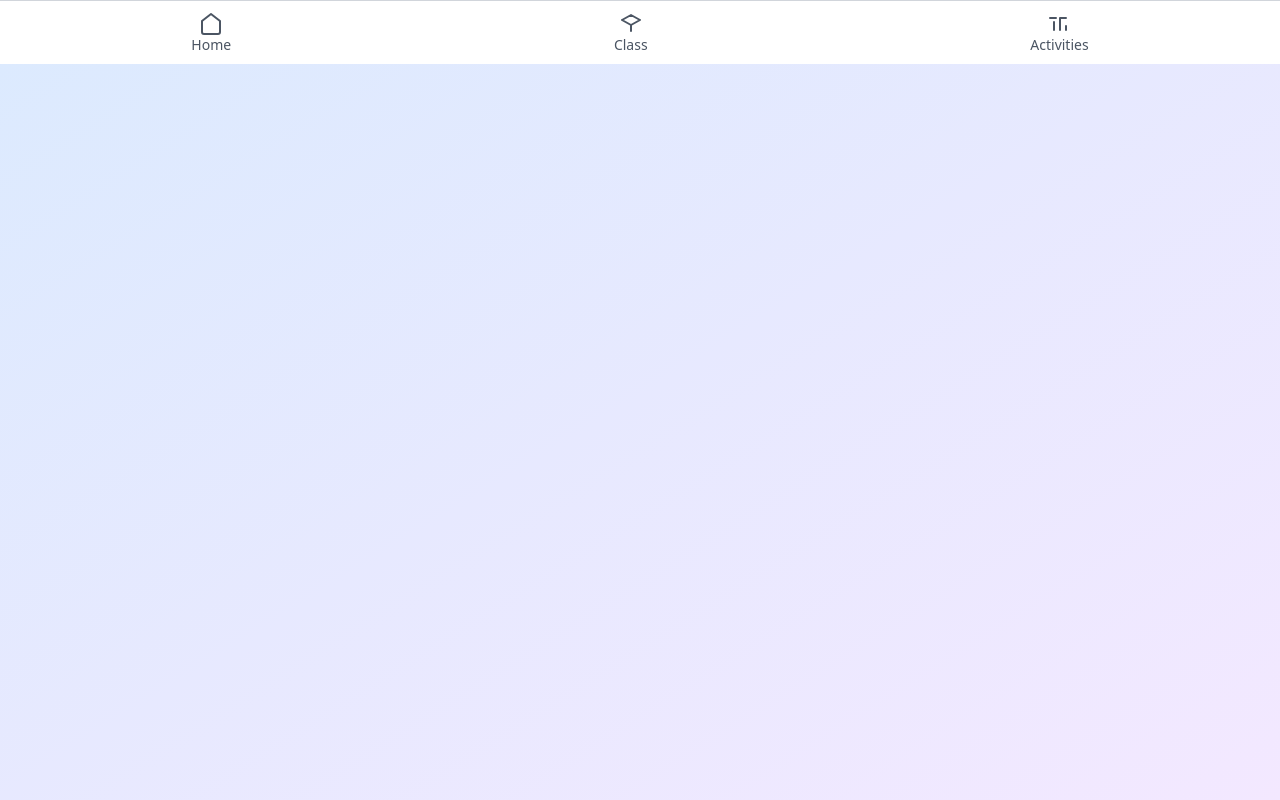
After one commit to 4Blind-AI/4blind-repository, a Flask app: template app/templates/base.html in a window 1280 px wide. The commit adds this page. Run offline with Flask 3, Linux system fonts and the light colour scheme; the template is opened without the code that fills it: most values are stand-ins (such as "Sample title", 1, 10 or a date in 2020); some libraries are stand-ins or nearby versions.

Commit message:
Ajustando e organizando repositorio

```diff
--- /dev/null
+++ b/app/static/js/script.js
@@ -0,0 +1 @@
+console.log("Teste de script.js");
--- /dev/null
+++ b/app/templates/base.html
@@ -0,0 +1,53 @@
+<!DOCTYPE html>
+<html lang="pt-BR" class="h-full">
+
+<head>
+  <meta charset="UTF-8">
+  <meta name="viewport" content="width=device-width, initial-scale=1.0">
+  <title>{{title}}</title>
+  <script src="https://cdn.tailwindcss.com"></script>
+  <script src="https://unpkg.com/boxicons@2.1.4/dist/boxicons.js"></script>
+  <link rel="shortcut icon" href="{{url_for('static', filename='logo-icon.ico')}}" type="image/x-icon">
+</head>
+
+<body class="h-full flex flex-col bg-gradient-to-br from-blue-100 to-purple-100">
+  <nav class="bg-white border-t border-gray-300 h-16">
+    <ul class="flex justify-around items-center h-full">
+      <li class="flex flex-col items-center">
+        <a href="/index" class="text-gray-600 hover:text-blue-500 flex flex-col items-center">
+          <svg xmlns="http://www.w3.org/2000/svg" class="h-6 w-6" fill="none" viewBox="0 0 24 24" stroke="currentColor">
+            <path stroke-linecap="round" stroke-linejoin="round" stroke-width="2" d="M3 10l9-7 9 7v11a2 2 0 01-2 2H5a2 2 0 01-2-2V10z" />
+          </svg>
+          <span class="text-sm">Home</span>
+        </a>
+      </li>
+
+      <li class="flex flex-col items-center">
+        <a href="/class" class="text-gray-600 hover:text-blue-500 flex flex-col items-center">
+          <svg xmlns="http://www.w3.org/2000/svg" class="h-6 w-6" fill="none" viewBox="0 0 24 24" stroke="currentColor">
+            <path stroke-linecap="round" stroke-linejoin="round" stroke-width="2" d="M12 14l9-5-9-5-9 5 9 5zm0 0v6m0-6L3 9m9 5l9-5" />
+          </svg>
+          <span class="text-sm">Class</span>
+        </a>
+      </li>
+
+      <li class="flex flex-col items-center">
+        <a href="/activity" class="text-gray-600 hover:text-blue-500 flex flex-col items-center">
+          <svg xmlns="http://www.w3.org/2000/svg" class="h-6 w-6" fill="none" viewBox="0 0 24 24" stroke="currentColor">
+            <path stroke-linecap="round" stroke-linejoin="round" stroke-width="2" d="M3 7h6m4 0h6m-6 0v12m-6 0v-8m12 8v-4" />
+          </svg>
+          <span class="text-sm">Activities</span>
+        </a>
+      </li>
+
+    </ul>
+  </nav>
+
+  <main class="flex-1 overflow-y-auto p-3">
+    {% block content %}
+    {% endblock %}
+  </main>
+
+</body>
+
+</html>
```
Also changed, not shown: app/static/css/style.css (added, +35 -0 lines), app/templates/index.html (+4 -13 lines), app/static/img/logo-icon.ico (added).
